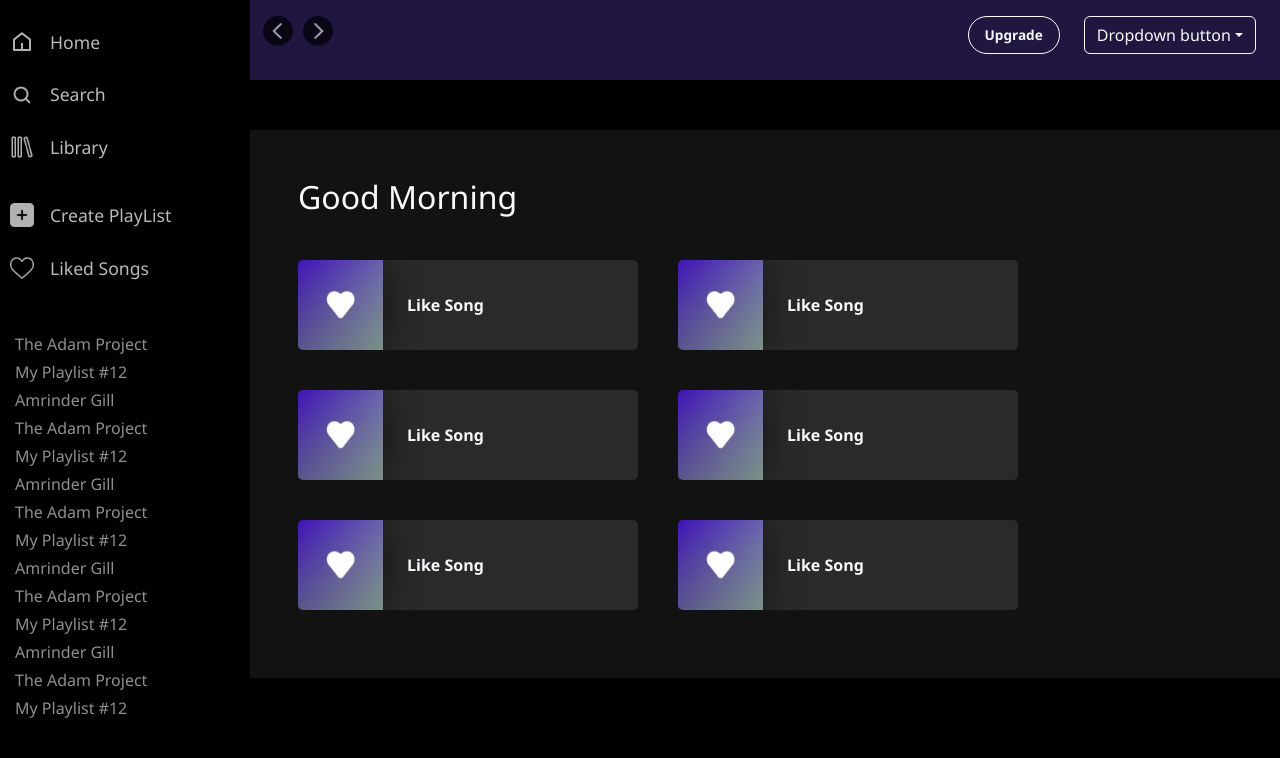
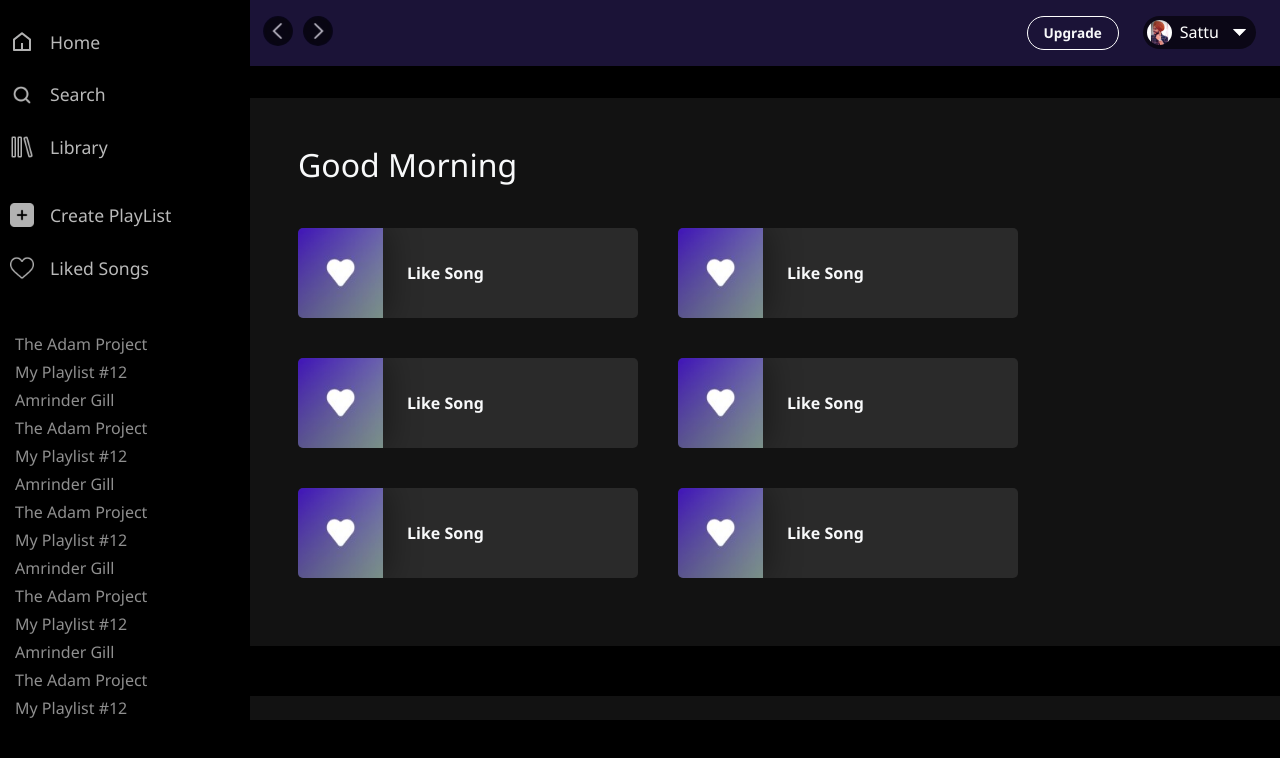
Before and after one commit to Satwinder04/spotify-clone, a React (Create React App) app: page / in a window 1280 px wide. Shown: the top 758 px of the page. Built offline with nearby package versions, Linux system fonts and the light colour scheme.

Commit message:
navbar done

```diff
--- a/src/components/Front.js
+++ b/src/components/Front.js
@@ -51,7 +51,7 @@ function Front() {
                           className="h-full w-full object-cover object-center"
                         />
                       </div>
-                      <div className="h-64 w-44 overflow-hidden rounded-lg">
+                      <div className7474="h-64 w-44 overflow-hidden rounded-lg">
                         <img
                           src="../img/mroon5.jpg"
                           alt=""
--- a/src/components/Home.js
+++ b/src/components/Home.js
@@ -15,8 +15,8 @@ function Home() {
             <div className="r-nav">
               <Navbar />
             </div>
-            <div className="r-body">
-              <div className="r-body-box">
+            <div className="r-body ">
+              <div className="r-body-box pt-5">
                 <MusicCard />
                 <div className="card-box d-flex flex-column justify-content-start vertical-box py-5 px-3" style={{overflowX: "auto"}}>
                   <div className="d-flex px-3 justify-content-between">
--- a/src/components/Navbar.js
+++ b/src/components/Navbar.js
@@ -10,33 +10,51 @@ function Navbar(props) {
         </div>
         <div className="d-flex my-3 mx-0 ">
 
-        <button type="button" class="upgrade btn btn-outline-light fw-bold rounded-pill px-3">Upgrade</button>
+        <button type="button" class="upgrade btn btn-outline-light fw-bold rounded-pill px-3">
+          Upgrade</button>
 
 
 
           <div class="dropdown mx-4">
             <button
-              class="btn btn-outline-light dropdown-toggle"
+              class="btn btn-secondary  border-0 rounded-pill p-1 d-flex align-item-center justify-content-between dropbtn"
               type="button"
               data-bs-toggle="dropdown"
               aria-expanded="false"
-            >
-              Dropdown button
+            ><img className="dp" src="../img/sattu.jpg"/>
+              <span className="mx-2">Sattu</span>
+              <img className="d-arrow" src="../img/downward-arrow.png"/>
             </button>
             <ul class="dropdown-menu">
               <li>
                 <a class="dropdown-item" href="#">
-                  Action
+                  Account
                 </a>
               </li>
               <li>
                 <a class="dropdown-item" href="#">
-                  Another action
+                  Profile
                 </a>
               </li>
               <li>
                 <a class="dropdown-item" href="#">
-                  Something else here
+                  Upgrade to Premium
+                </a>
+              </li>
+              <li>
+                <a class="dropdown-item" href="#">
+                  Private Session
+                </a>
+              </li>
+              <li>
+                <a class="dropdown-item" href="#">
+                  Setting
+                </a>
+              </li>
+              <hr/>
+              <li>
+                <a class="dropdown-item" href="#">
+                  Loh Out
                 </a>
               </li>
             </ul>
--- a/src/index.css
+++ b/src/index.css
@@ -143,22 +143,26 @@ body {
   /* background: rebeccapurple; */
   display: flex;
   flex-direction: column;
+  position: relative;
 }
 .r-nav {
-  /* width:100%; */
-  min-height: 10vh;
-  background:rgb(32, 22, 64);
-  bottom: 100vh;
+  width:100%;
+  min-height: 7vh;
+  background:rgba(32, 22, 64, 0.865);
+  backdrop-filter: blur(20px);
+  position: absolute;
+  z-index: 3;
+
 }
 .r-body {
   /* width: 100%; */
-  min-height: 80vh;
+  min-height: 90vh;
   background: rgb(27, 186, 16);
   display: flex;
   justify-content: center;
 }
 .r-body-box {
-  height: 80vh;
+  height: 90vh;
   width: 100%;
   background: #000;
   overflow: auto;
@@ -317,3 +321,25 @@ body {
   border: 1px solid white;
   font-size: 0.85rem;
 }
+.dp{
+  width: 25px;
+  border-radius: 50%;
+  margin-left: 0;
+}
+.d-arrow{
+  width: 25px;
+  border-radius: 50%;
+  transform: scale(0.7);
+  filter: invert();
+}
+.dropbtn{
+  background: #0000009a;
+}
+.dropbtn:hover{
+  background: #242424;
+}
+.dropbtn:focus .d-arrow{
+  transform:scale(0.7) rotate(180deg);
+
+
+}
```
Also changed, not shown: public/img/downward-arrow.png (added), public/img/sattu.jpg (added).
